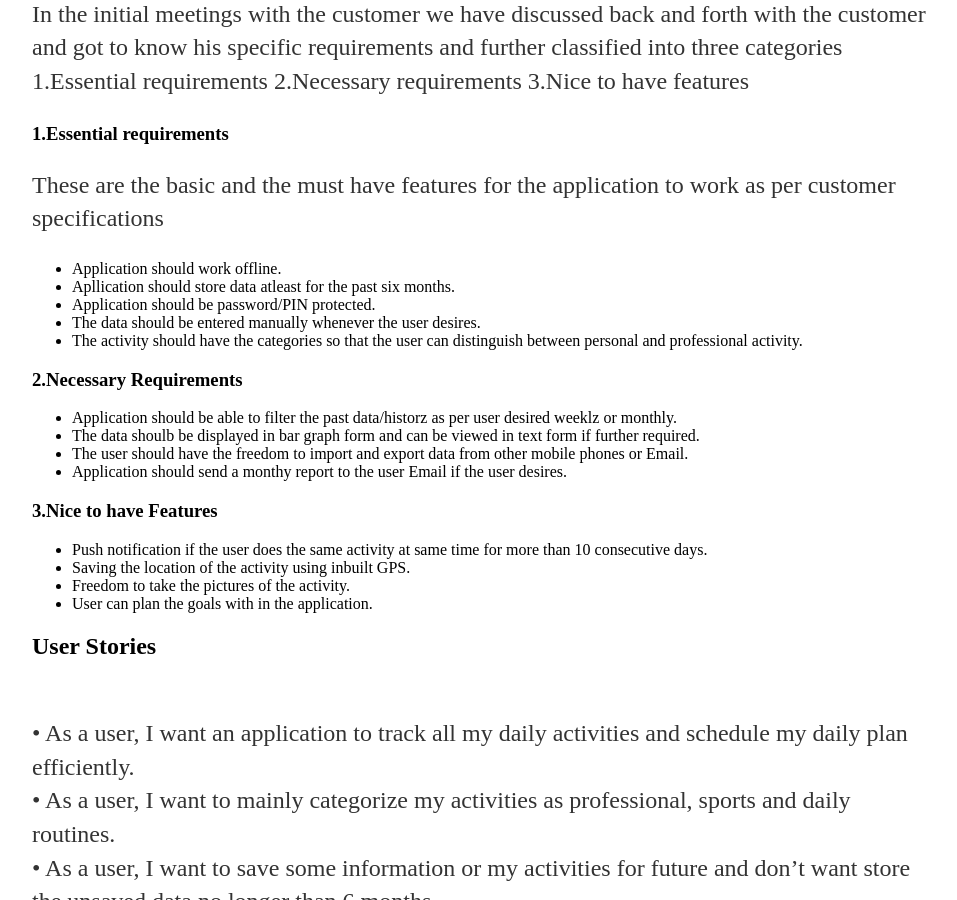
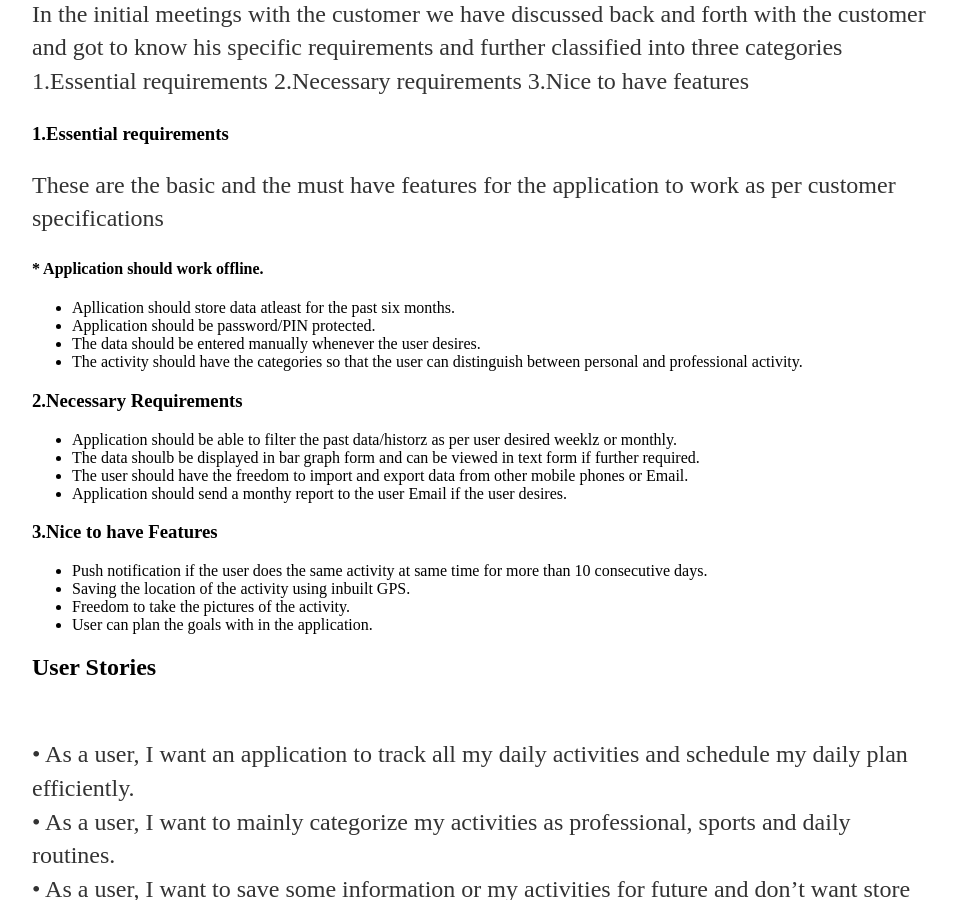
Before and after one commit to AntoThomasK03/isee2018-TeamWithNoName, a Jekyll site: the page built from docs/_posts/2018-05-07-Requirements-&-Specifications.md, in a window 1280 px wide and 900 px high, scrolled down 575 px. Shown: the whole window, without its empty margins (160-1117 px from the left). Built offline with Jekyll 4.4.1, drawn with Linux system fonts in a browser that asks for light colours; our own code applies the rules of GitHub Pages for plain Markdown files.

```diff
--- a/docs/_posts/2018-05-07-Requirements-&-Specifications.md
+++ b/docs/_posts/2018-05-07-Requirements-&-Specifications.md
@@ -11,7 +11,7 @@ In the initial meetings with the customer we have discussed back and forth with
 3.Nice to have  features
 <h3>1.Essential requirements</h3>
 These are the basic and the must have features for the application to work as per customer specifications
-* Application should work offline.
+<h4>* Application should work offline.</h4>
 * Apllication should store data atleast for the past six months.
 * Application should be password/PIN protected.
 * The data should be entered manually whenever the user desires.
```
